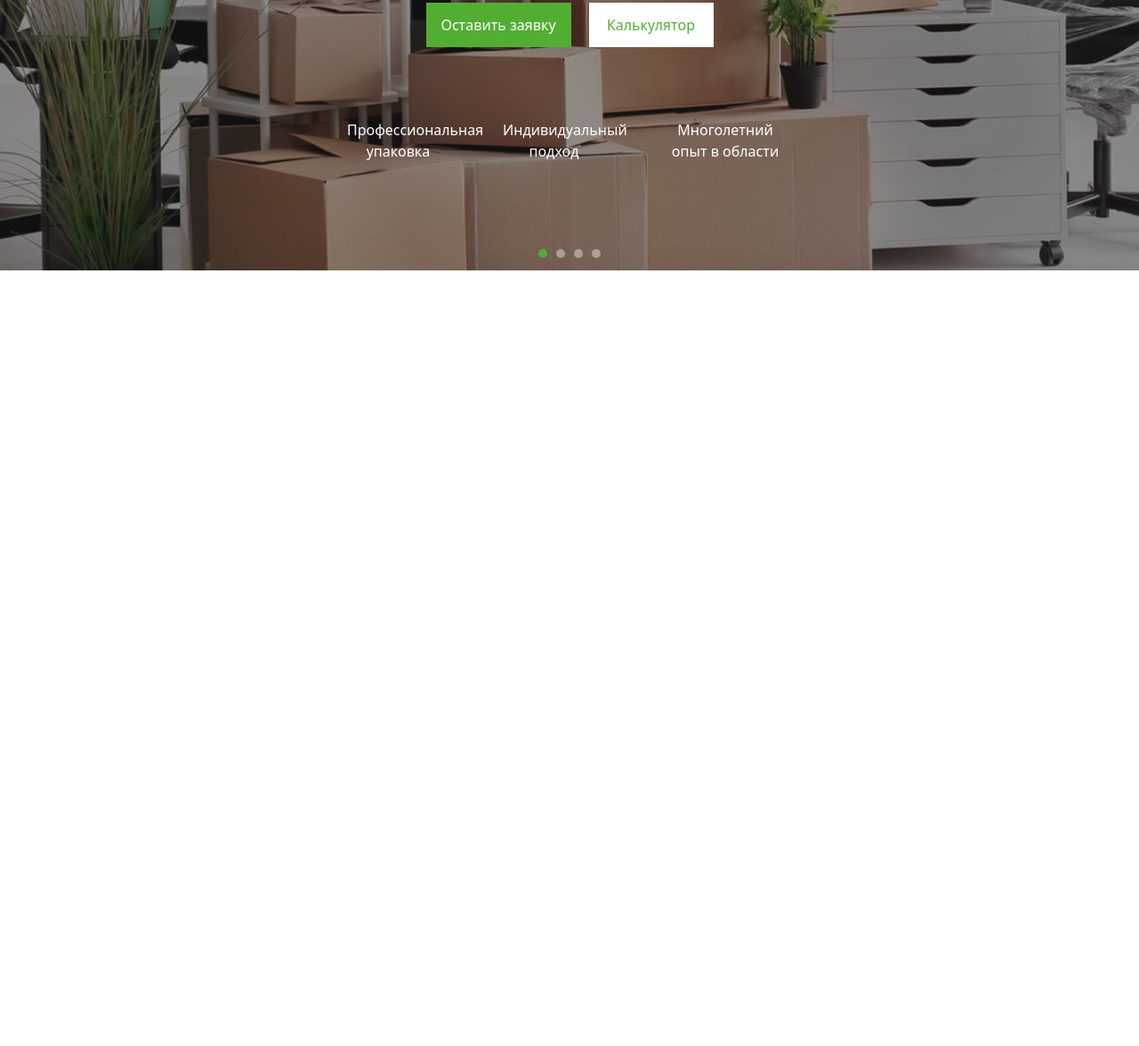
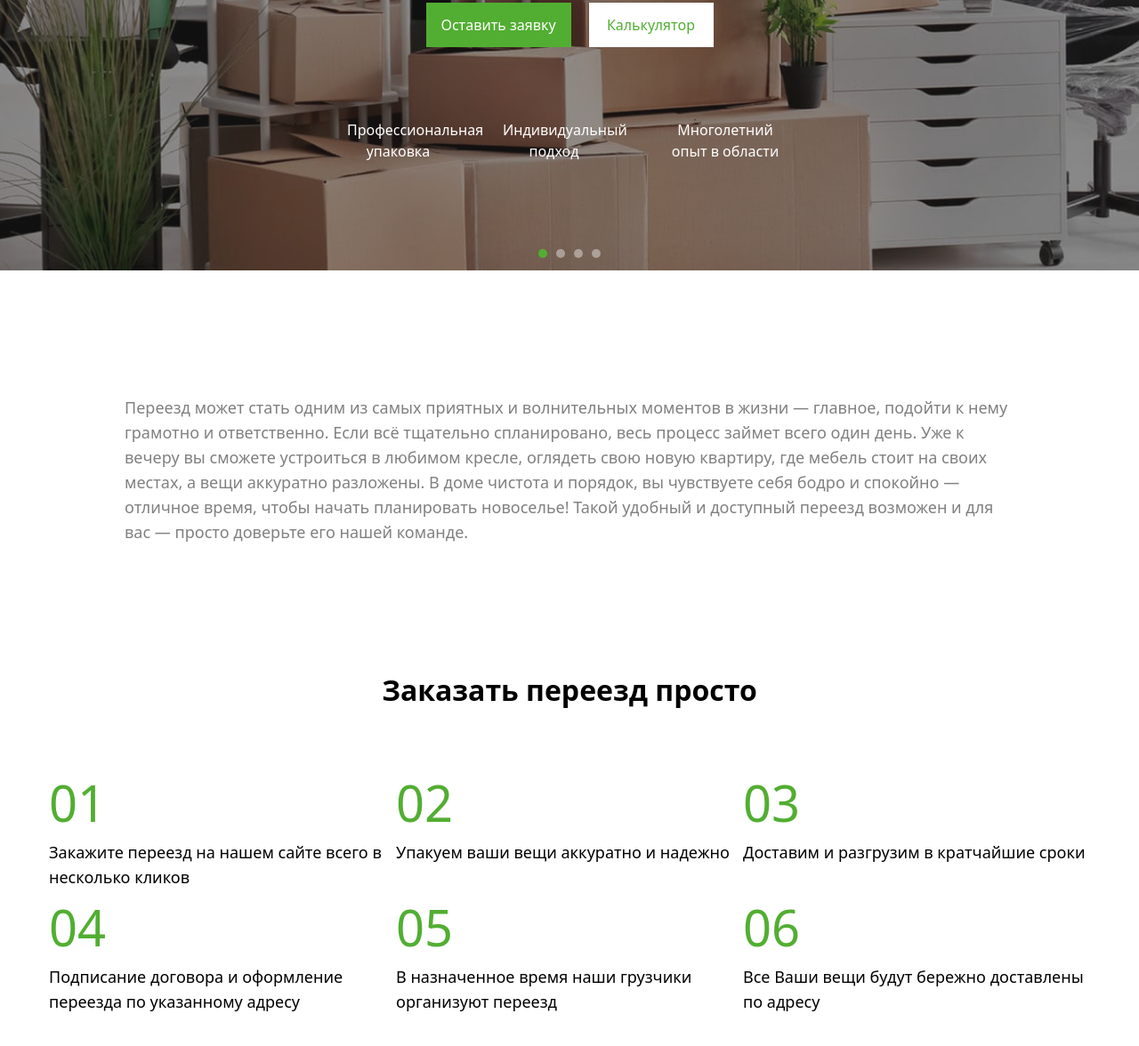
Before and after one commit to abdulbooriy/Moving.uz-Izisol, a website with bundled scripts: page index.html in a window 1280 px wide. Shown: the part 536-1712 px from the top of the page at 89% size. Before the commit the page ends 840 px from the top, so only its background shows below. Built offline with nearby package versions, Linux system fonts and the light colour scheme.

Commit message:
next section added

```diff
--- /dev/null
+++ b/data/data.js
@@ -0,0 +1,28 @@
+const steps = [
+  {
+    id: "01",
+    text: "Закажите переезд на нашем сайте всего в несколько кликов",
+  },
+  {
+    id: "02",
+    text: "Упакуем ваши вещи аккуратно и надежно",
+  },
+  {
+    id: "03",
+    text: "Доставим и разгрузим в кратчайшие сроки",
+  },
+  {
+    id: "04",
+    text: "Подписание договора и оформление переезда по указанному адресу",
+  },
+  {
+    id: "05",
+    text: "В назначенное время наши грузчики организуют переезд",
+  },
+  {
+    id: "06",
+    text: "Все Ваши вещи будут бережно доставлены по адресу ",
+  },
+];
+
+export default steps;
--- a/index.html
+++ b/index.html
@@ -31,9 +31,14 @@
         background-size: cover;
         background-position: center;
       }
+      .text-content {
+        width: 190px;
+        background-color: #C8C8C8;
+      }
     </style>
   </head>
   <body>
+    <!-- header -->
     <header class="w-full h-20 header-bg">
       <nav class="container mx-auto flex h-20 justify-between">
        <div class="flex items-center gap-[173px]">
@@ -70,6 +75,9 @@
        </div>
       </nav>
     </header>
+    <!-- header -->
+
+    <!-- hero -->
     <section class="flex justify-center">
       <div class="w-full h-[760px] hero_image flex justify-center relative">
         <div class="w-full h-full bg-[#202020] opacity-50 absolute"></div>
@@ -94,5 +102,19 @@
         </div>
       </div>
     </section>
+    <!-- hero -->
+     <section class="mt-[120px] flex justify-center sm:p-5">
+      <div class="">
+        <p class="text-lg text-[#808080] max-w-[1000px]">Переезд может стать одним из самых приятных и волнительных моментов в жизни — главное, подойти к нему грамотно и ответственно. Если всё тщательно спланировано, весь процесс займет всего один день. Уже к вечеру вы сможете устроиться в любимом кресле, оглядеть свою новую квартиру, где мебель стоит на своих местах, а вещи аккуратно разложены. В доме чистота и порядок, вы чувствуете себя бодро и спокойно — отличное время, чтобы начать планировать новоселье! Такой удобный и доступный переезд возможен и для вас — просто доверьте его нашей команде.</p>
+      </div>
+     </section>
+     <section class="mt-[120px] mb-10">
+      <h3 class="text-center text-[32px]! font-semibold!">Заказать переезд просто</h3>
+      <div class="container mx-auto mt-[60px] place-items-center">
+        <div class="steps_container grid grid-cols-3" id="steps_container">
+        </div>
+      </div>
+     </section>
   </body>
+  <script type="module" src="./main.js"></script>
 </html>
--- /dev/null
+++ b/main.js
@@ -0,0 +1,12 @@
+import steps from "./data/data.js";
+
+const container = document.getElementById("steps_container");
+
+steps.forEach((step) => {
+  const div = document.createElement("div");
+  div.innerHTML = `
+   <span class="text-[56px] text-color">${step.id}</span>
+    <p class="text-lg max-w-[390px] hover:text-content hover:pb-[42px]">${step.text}</p>
+  `;
+  container.appendChild(div);
+});
```
